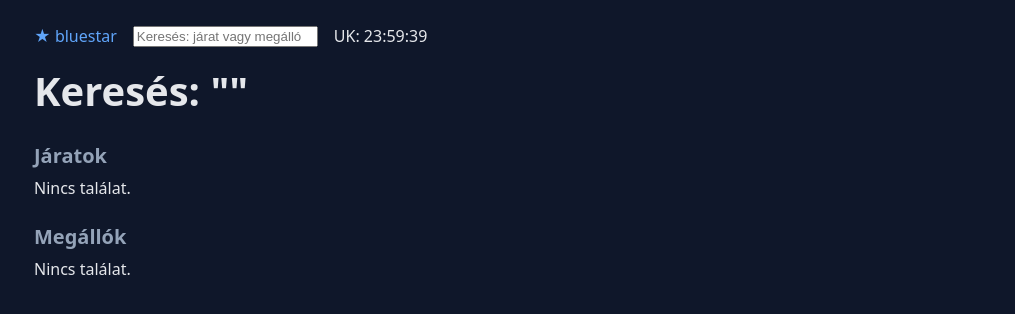
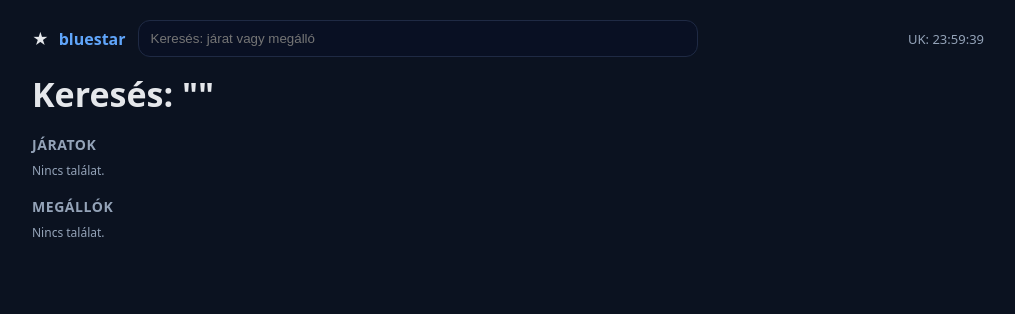
Before and after one commit to railpool193/bluestar-bus-api, a FastAPI app: page /search in a window 1280 px wide. Shown: the top 314 px of the page, without its empty margins (132-1147 px from the left). Run offline with FastAPI, Linux system fonts and the light colour scheme.

Commit message:
search.html

```diff
--- a/templates/search.html
+++ b/templates/search.html
@@ -1,49 +1,73 @@
 <!doctype html>
 <html lang="hu">
 <head>
-  <meta charset="utf-8">
-  <meta name="viewport" content="width=device-width,initial-scale=1">
+  <meta charset="utf-8" />
+  <meta name="viewport" content="width=device-width, initial-scale=1" />
   <title>Keresés</title>
-  <link rel="stylesheet" href="/static/style.css">
+  <style>
+    :root{
+      --bg:#0b1220; --card:#0f172a; --card2:#111c33; --txt:#e5e7eb; --muted:#94a3b8;
+      --line:#1f2a44; --link:#60a5fa;
+    }
+    *{box-sizing:border-box}
+    body{margin:0;font:16px system-ui,-apple-system,Segoe UI,Roboto,Helvetica,Arial;color:var(--txt);background:var(--bg)}
+    a{color:var(--link);text-decoration:none} a:hover{text-decoration:underline}
+    .wrap{max-width:980px;margin:0 auto;padding:14px}
+    .topbar{display:flex;gap:12px;align-items:center;justify-content:space-between;margin:6px 0 12px}
+    .brand{display:flex;gap:10px;align-items:center}
+    .search{flex:1;display:flex;justify-content:center}
+    .search input{width:min(560px,100%);background:#091023;border:1px solid var(--line);color:var(--txt);border-radius:12px;padding:10px 12px}
+    .meta{color:var(--muted);font-size:13px}
+    h1{font-size:34px;margin:14px 0 8px}
+    h2{font-size:14px;color:var(--muted);letter-spacing:.04em;text-transform:uppercase;margin:18px 0 8px}
+    .grid{display:grid;grid-template-columns:repeat(auto-fill,minmax(120px,1fr));gap:10px}
+    .card{background:#0b142a;border:1px solid var(--line);border-radius:14px;padding:12px 12px}
+    .card .big{font-weight:900;font-size:20px}
+    .row{display:flex;align-items:center;justify-content:space-between;background:#0b142a;border:1px solid var(--line);border-radius:14px;padding:12px 12px;margin:10px 0}
+    .small{color:var(--muted);font-size:12px}
+  </style>
 </head>
 <body>
   <div class="wrap">
+    <div class="topbar">
+      <div class="brand">
+        <div>★</div>
+        <a href="/"><strong>bluestar</strong></a>
+      </div>
 
-  <div class="topbar">
-    <a href="/" class="logo">★ bluestar</a>
-    <form action="/search">
-      <input name="q" value="{{ q }}" placeholder="Keresés: járat vagy megálló">
+      <div class="search">
+        <form action="/search" style="width:100%">
+          <input name="q" placeholder="Keresés: járat vagy megálló" value="{{ q or '' }}" />
         </form>
-    <div class="clock">UK: {{ now_uk }}</div>
+      </div>
+
+      <div class="meta">UK: {{ now_uk }}</div>
     </div>
 
     <h1>Keresés: "{{ q }}"</h1>
 
     <h2>Járatok</h2>
-  {% if not routes %}
-    <div class="muted">Nincs találat.</div>
-  {% endif %}
+    {% if not routes %}<div class="small">Nincs találat.</div>{% endif %}
     <div class="grid">
       {% for r in routes %}
-      <a class="card" href="/r/{{ r.key }}">{{ r.short }}</a>
+        <a class="card" href="/r/{{ r.key }}">
+          <div class="big">{{ r.short }}</div>
+          <div class="small">{{ r.operator }}</div>
+        </a>
       {% endfor %}
     </div>
 
     <h2>Megállók</h2>
-  {% if not stops %}
-    <div class="muted">Nincs találat.</div>
-  {% endif %}
-
+    {% if not stops %}<div class="small">Nincs találat.</div>{% endif %}
     {% for s in stops %}
       <div class="row">
         <div>
-        <strong>{{ s.name }}</strong><br>
-        <span class="muted">{{ s.code or s.id }}</span>
+          <div><strong>{{ s.name }}</strong></div>
+          <div class="small">{{ s.code }}</div>
         </div>
-      <a href="/stop/{{ s.code or s.id }}">Megnyitás</a>
+        <div><a href="/stop/{{ s.code }}">Megnyitás</a></div>
       </div>
     {% endfor %}
-
   </div>
 </body>
 </html>
```
Lines whose indentation alone changed are shown as unchanged.
